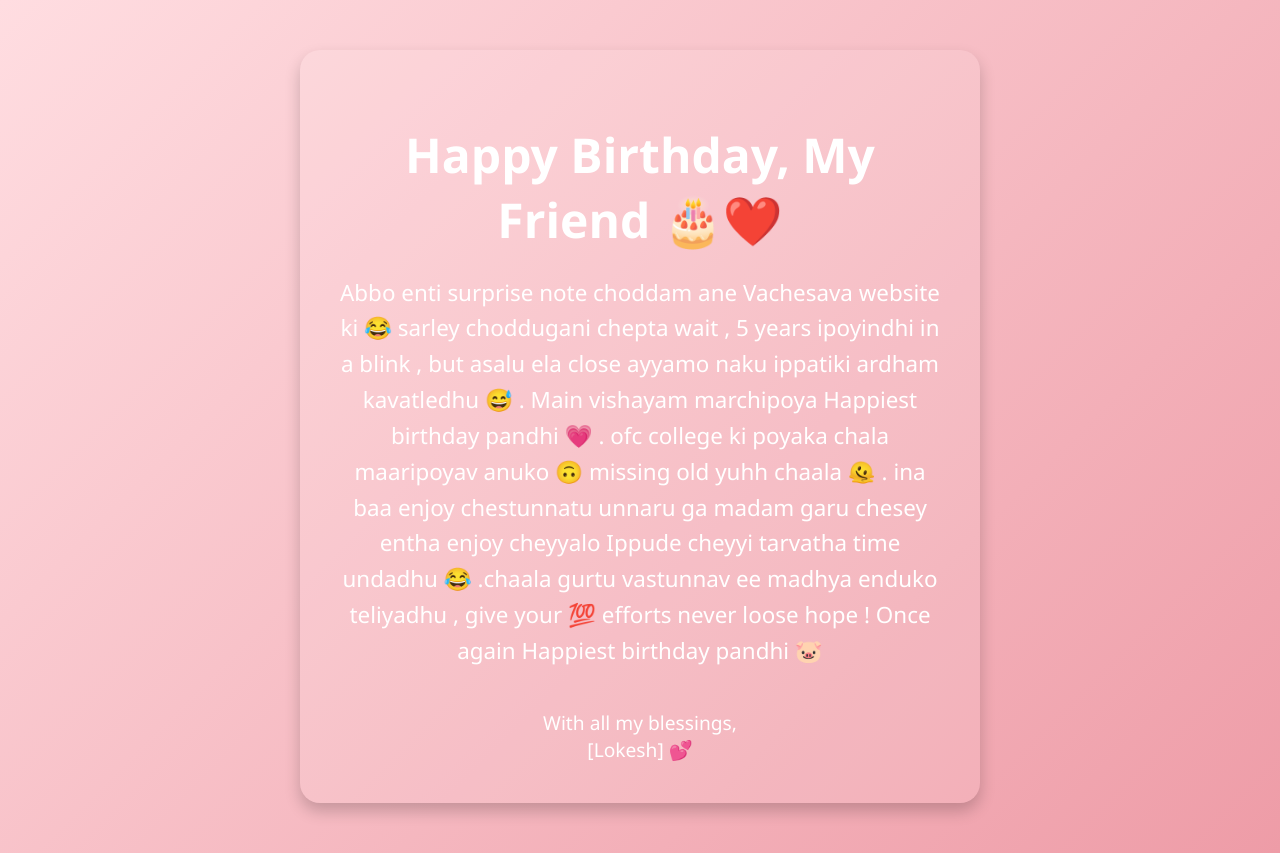
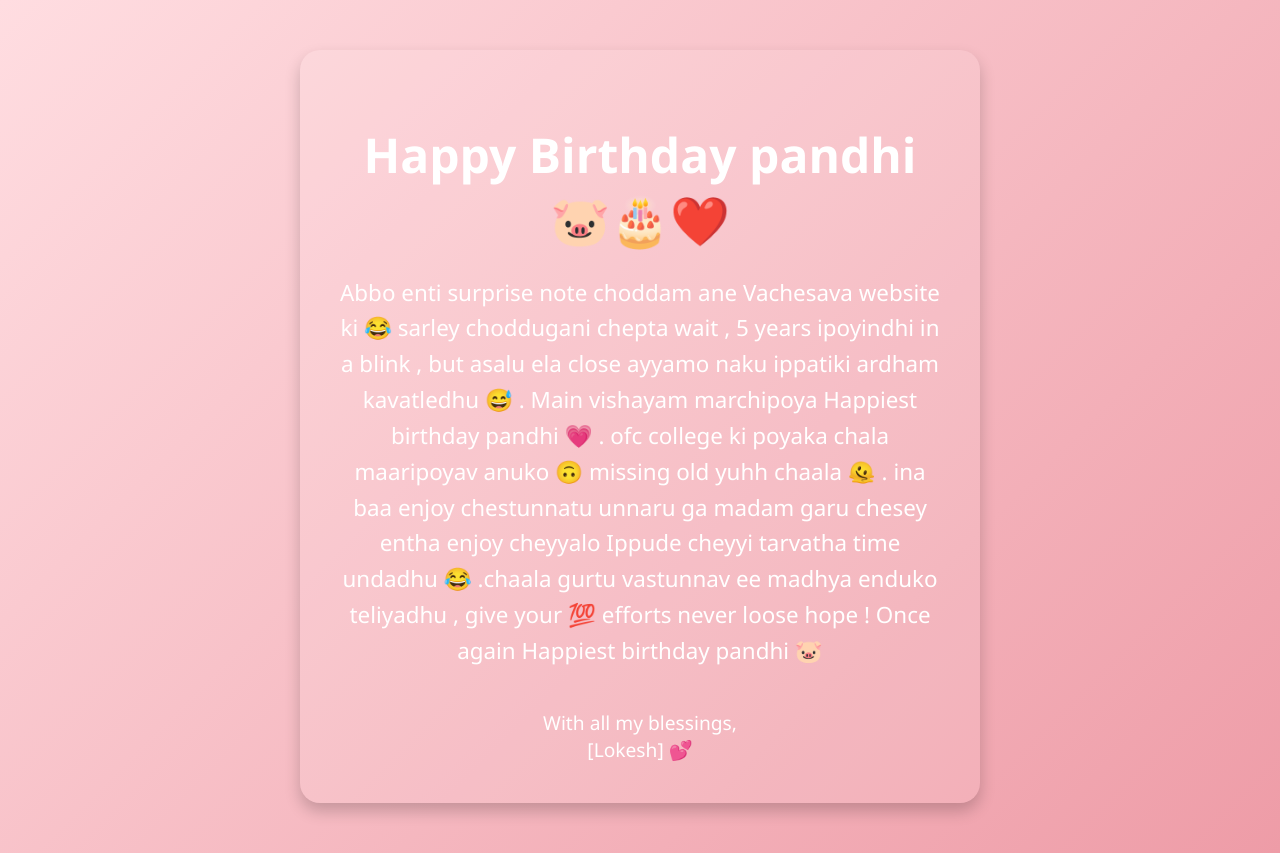
Before and after one commit to lokeshkusumanchi-7/happy-birthday, a plain HTML site: page main.html in a window 1280 px wide. Drawn offline with Linux system fonts and the light colour scheme.

Commit message:
Update main.html

```diff
--- a/main.html
+++ b/main.html
@@ -46,7 +46,7 @@
 </head>
 <body>
   <div class="card">
-    <h1>Happy Birthday, My Friend 🎂❤️</h1>
+    <h1>Happy Birthday pandhi🐷🎂❤️</h1>
     <p>
       Abbo enti surprise note choddam ane Vachesava website ki 😂 sarley choddugani chepta wait , 5 years ipoyindhi in a blink , but asalu ela close ayyamo naku ippatiki ardham kavatledhu 😅 . Main vishayam marchipoya Happiest birthday pandhi 💗 . ofc college ki poyaka chala maaripoyav anuko 🙃 missing old yuhh chaala 🫠 . ina baa enjoy chestunnatu unnaru ga madam garu chesey entha enjoy cheyyalo Ippude cheyyi tarvatha time undadhu 😂 .chaala gurtu vastunnav ee madhya enduko teliyadhu ,  give your 💯 efforts never loose hope ! Once again Happiest birthday pandhi 🐷
     </p>
```
